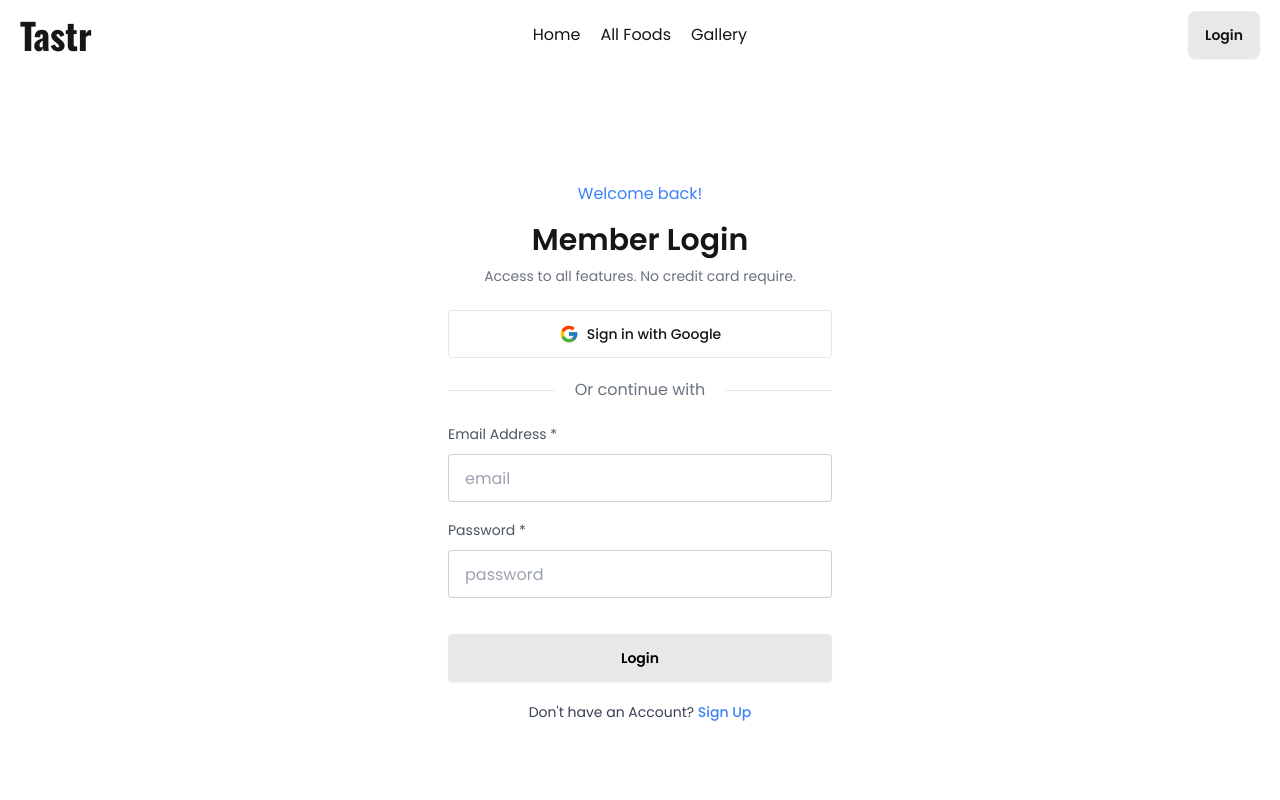
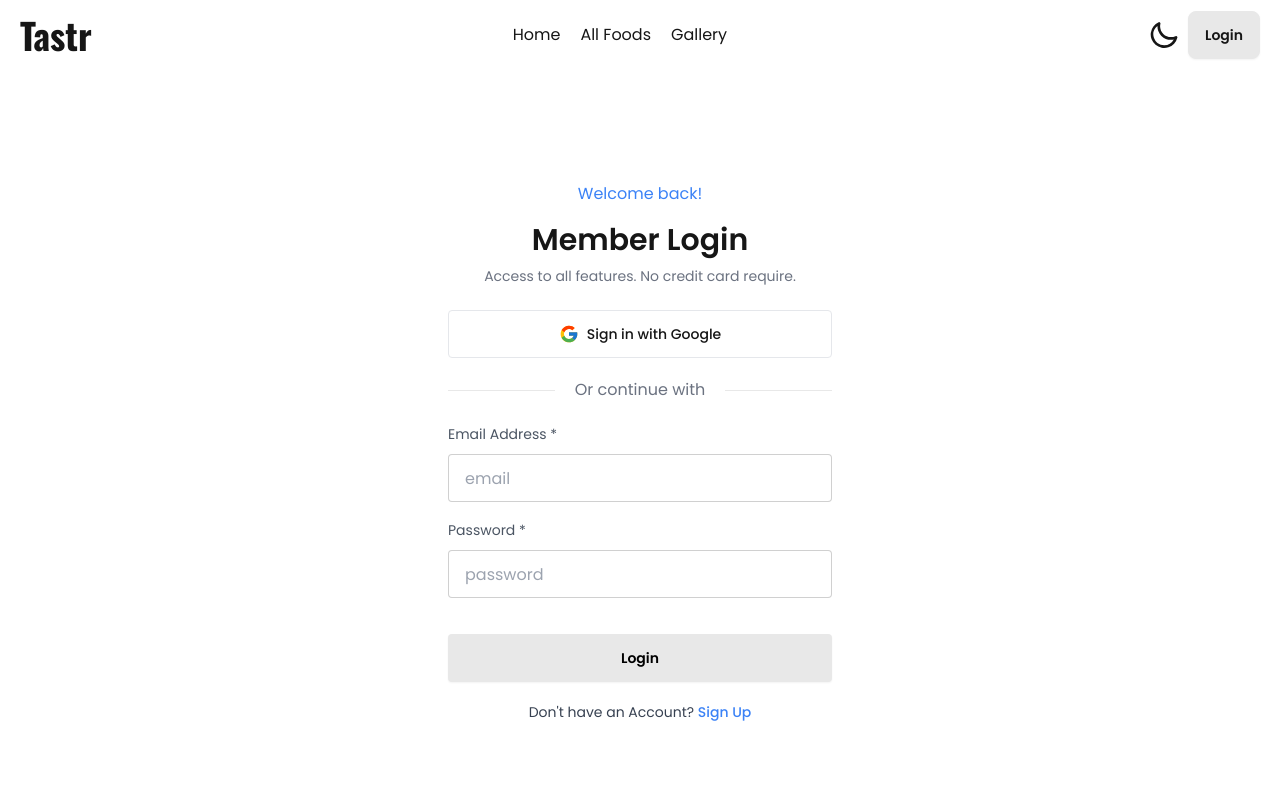
Before and after one commit to obidyhasan/Tastr, a React (Vite) app: page /login in a window 1280 px wide. Shown: the top 800 px of the page. Built offline with nearby package versions, Linux system fonts and the light colour scheme; no server answers.

Commit message:
include theme toggle on navbar section

```diff
--- a/src/components/Navbar.jsx
+++ b/src/components/Navbar.jsx
@@ -148,7 +148,30 @@
           <div className="hidden lg:flex">
             <ul className="menu menu-horizontal px-1">{navLinks}</ul>
           </div>
-          <div className="">
+          <div className="space-x-2">
+            <div
+              onClick={toggleTheme}
+              className="flex items-center justify-center cursor-pointer"
+            >
+              {theme === "light" ? (
+                <svg
+                  className="swap-on h-8 w-8 fill-current transform"
+                  xmlns="http://www.w3.org/2000/svg"
+                  viewBox="0 0 24 24"
+                >
+                  <path d="M21.64,13a1,1,0,0,0-1.05-.14,8.05,8.05,0,0,1-3.37.73A8.15,8.15,0,0,1,9.08,5.49a8.59,8.59,0,0,1,.25-2A1,1,0,0,0,8,2.36,10.14,10.14,0,1,0,22,14.05,1,1,0,0,0,21.64,13Zm-9.5,6.69A8.14,8.14,0,0,1,7.08,5.22v.27A10.15,10.15,0,0,0,17.22,15.63a9.79,9.79,0,0,0,2.1-.22A8.11,8.11,0,0,1,12.14,19.73Z" />
+                </svg>
+              ) : (
+                <svg
+                  className="swap-off h-8 w-8 fill-current"
+                  xmlns="http://www.w3.org/2000/svg"
+                  viewBox="0 0 24 24"
+                >
+                  <path d="M5.64,17l-.71.71a1,1,0,0,0,0,1.41,1,1,0,0,0,1.41,0l.71-.71A1,1,0,0,0,5.64,17ZM5,12a1,1,0,0,0-1-1H3a1,1,0,0,0,0,2H4A1,1,0,0,0,5,12Zm7-7a1,1,0,0,0,1-1V3a1,1,0,0,0-2,0V4A1,1,0,0,0,12,5ZM5.64,7.05a1,1,0,0,0,.7.29,1,1,0,0,0,.71-.29,1,1,0,0,0,0-1.41l-.71-.71A1,1,0,0,0,4.93,6.34Zm12,.29a1,1,0,0,0,.7-.29l.71-.71a1,1,0,1,0-1.41-1.41L17,5.64a1,1,0,0,0,0,1.41A1,1,0,0,0,17.66,7.34ZM21,11H20a1,1,0,0,0,0,2h1a1,1,0,0,0,0-2Zm-9,8a1,1,0,0,0-1,1v1a1,1,0,0,0,2,0V20A1,1,0,0,0,12,19ZM18.36,17A1,1,0,0,0,17,18.36l.71.71a1,1,0,0,0,1.41,0,1,1,0,0,0,0-1.41ZM12,6.5A5.5,5.5,0,1,0,17.5,12,5.51,5.51,0,0,0,12,6.5Zm0,9A3.5,3.5,0,1,1,15.5,12,3.5,3.5,0,0,1,12,15.5Z" />
+                </svg>
+              )}
+            </div>
+            <div>
               {user ? (
                 <div className="flex gap-2 items-center">
                   <div className="dropdown dropdown-end">
@@ -195,6 +218,7 @@
           </div>
         </div>
       </div>
+    </div>
   );
 };
 
```
Lines whose indentation alone changed are shown as unchanged.
